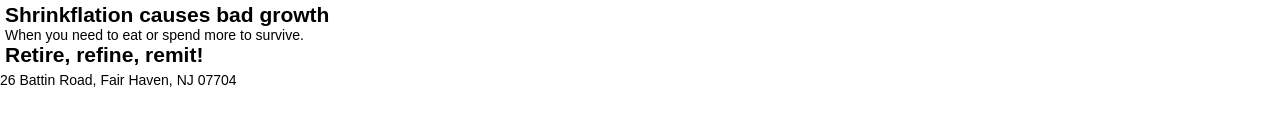
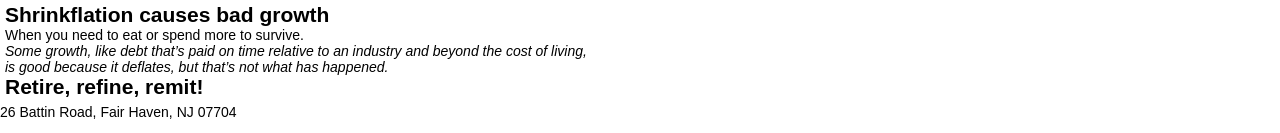
Before and after one commit to NickCarducci/TruncatedWholesaleTax, a React (Create React App) app: page / in a window 1280 px wide. Shown: the part 325-458 px from the top of the page. Built offline with nearby package versions, Linux system fonts and the light colour scheme; a web font is replaced by a local one.

Commit message:
Update App.js

```diff
--- a/src/App.js
+++ b/src/App.js
@@ -147,6 +147,12 @@ class App extends React.Component {
             Shrinkflation causes bad growth
           </h2>
           When you need to eat or spend more to survive.
+          <br />
+          <i>
+            Some growth, like debt that’s paid on time relative to an industry
+            and beyond the cost of living, is good because it deflates, but
+            that’s not what has happened.
+          </i>
           <h2>Retire, refine, remit!</h2>
         </div>
         <div
```
